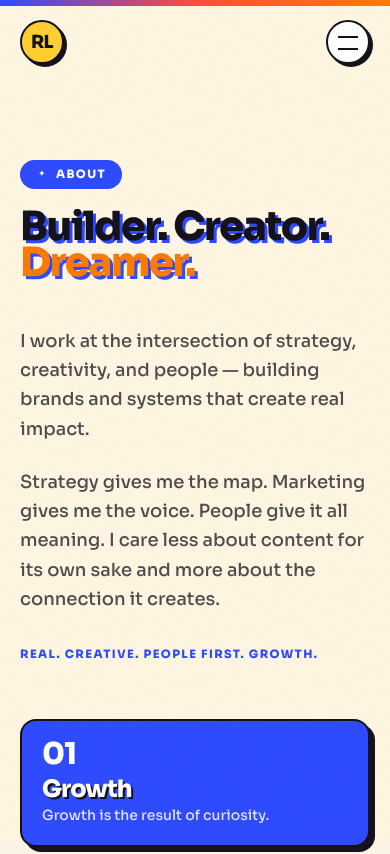
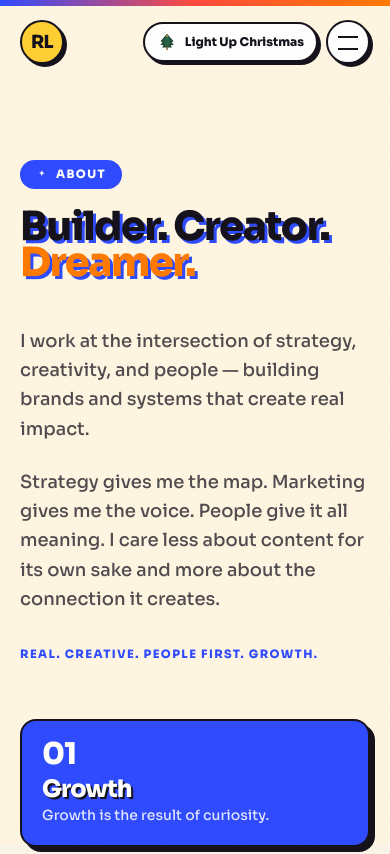
Before and after one commit to romillodaya07-glitch/Portfolio, a Next.js app: page /about in a window 390 px wide. Shown: the top 854 px of the page. Built offline with nearby package versions, Linux system fonts and the light colour scheme.

Commit message:
Enable Christmas toggle on mobile and all routes

```diff
--- a/components/Nav.tsx
+++ b/components/Nav.tsx
@@ -81,7 +81,7 @@ export function Nav() {
         </div>
 
         <div className="flex items-center gap-2 md:hidden">
-          {pathname === "/" && <DiwaliCelebration />}
+          <ChristmasToggle />
           <button
             type="button"
             onClick={() => setOpen((v) => !v)}
```
